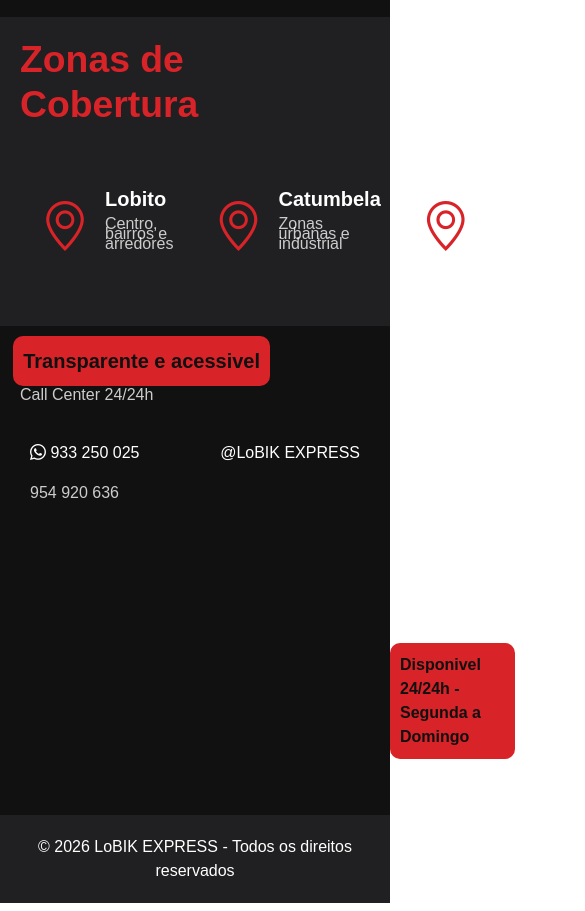
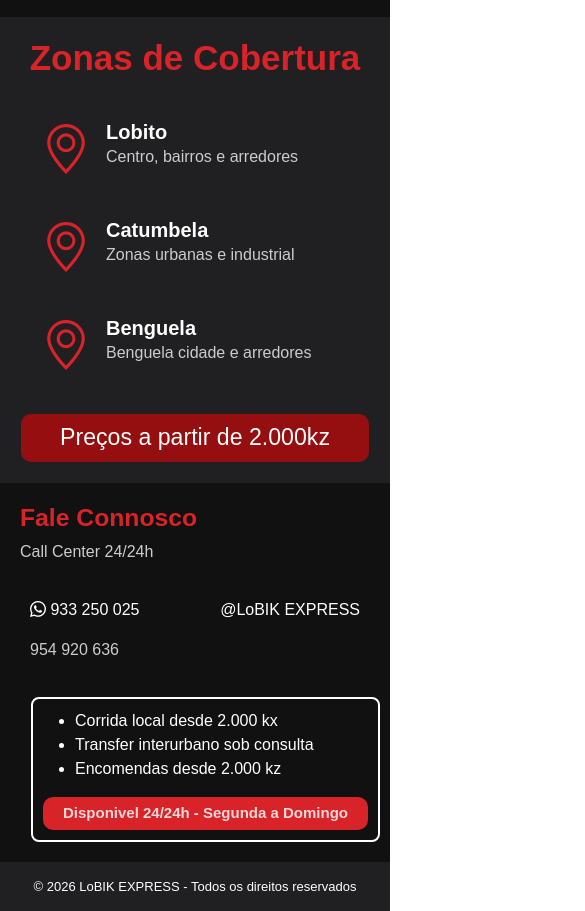
Before and after one commit to AntonioBalduino/LoBIK, a plain HTML site: page index.html in a window 390 px wide. Shown: the part 2056-2967 px from the top of the page, 585 px wide, since content can reach past the window. Drawn offline with nearby package versions, Linux system fonts and the light colour scheme.

Commit message:
Update responsividade-telemovel.css

```diff
--- a/assets/css/responsividade-telemovel.css
+++ b/assets/css/responsividade-telemovel.css
@@ -145,4 +145,83 @@
         color: #ffffffcc;
     }
 
+
+    /*SECTIONS DE ZONA*/
+    #zonas{
+        width: 100% !important;
+    }
+    #zonas h2{
+        font-size: 35px !important;
+        text-align: center;
+    }
+    #zonas div.content{
+        display: flex !important;
+        flex-direction: column !important;
+        justify-content: start;
+        align-items: start;
+        padding: 1px !important;
+    }
+    #zonas div.content div.zona-4 {
+        padding: 10px !important;
+        display: flex !important;
+        justify-content: center !important;
+        align-items: center !important;
+        text-align: center !important;
+        width: 100%;
+        margin-top: 20px !important;
+    }
+    #zonas div.content div.zona-4 h3{
+        text-align: center !important;
+        margin: 0;
+    }
+
+
+    /*SECTION FALE CONNOSCO*/
+    #fale-connosco{
+        position: relative;
+        width: 100% !important;
+        display: flex !important;
+        flex-direction: column !important;
+        padding: 20px !important;
+    }
+
+    #fale-connosco .transporte{
+        display: none;
+    }
+
+    #fale-connosco .corridas{
+        position: absolute;
+        display: flex !important;
+        flex-direction: column !important;
+        justify-content: start !important;
+        align-items: start !important;
+        left: 10px !important;
+        border: 2px solid;
+        padding: 10px !important;
+        margin-top: 1px !important;
+        margin-left: 1px !important;
+        border-radius: 8px !important;
+    }
+
+    #fale-connosco .corridas p {
+        margin: 0 !important;
+        padding:  5px !important;
+        font-size: 15px !important;
+        width: 100% !important;
+        text-align: center !important;
+        color: #ffffffd2 !important;
+    }
+
+
+    /*FOOTER*/
+    footer p{
+        margin: 0 !important;
+    }
+    footer{
+        text-align: center !important;
+        width: 100% !important;
+        font-size: 13px !important;
+        padding: 15px !important;
+    }
+
 }
```
